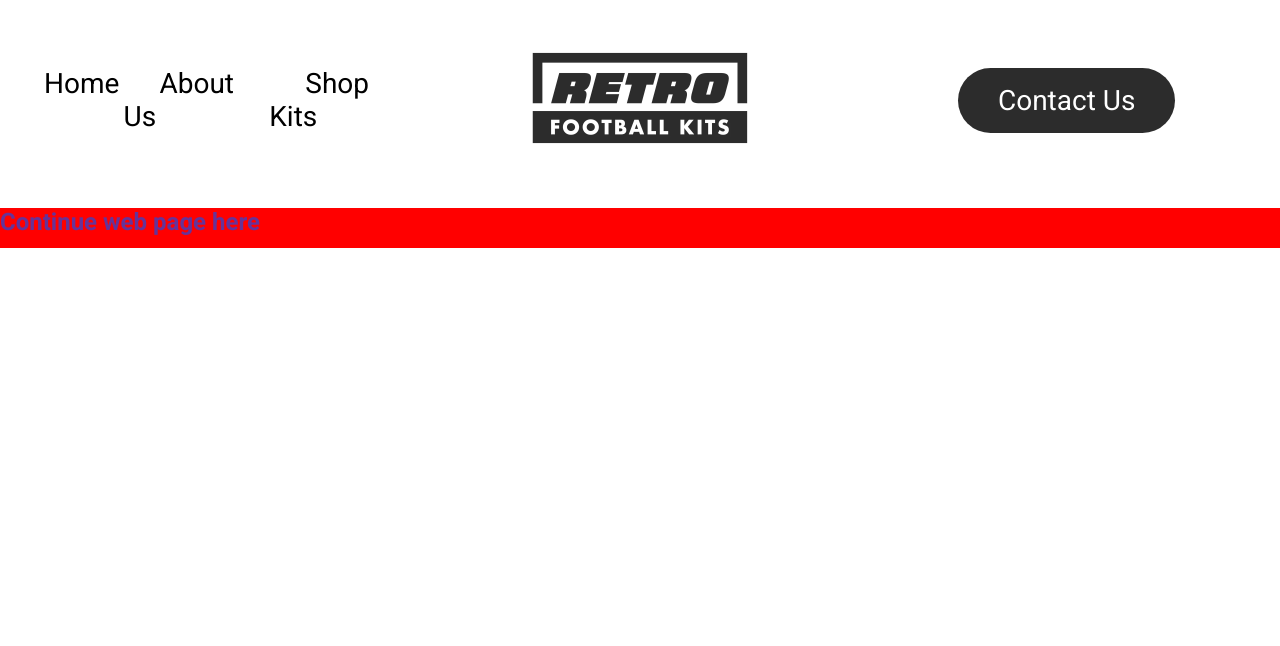
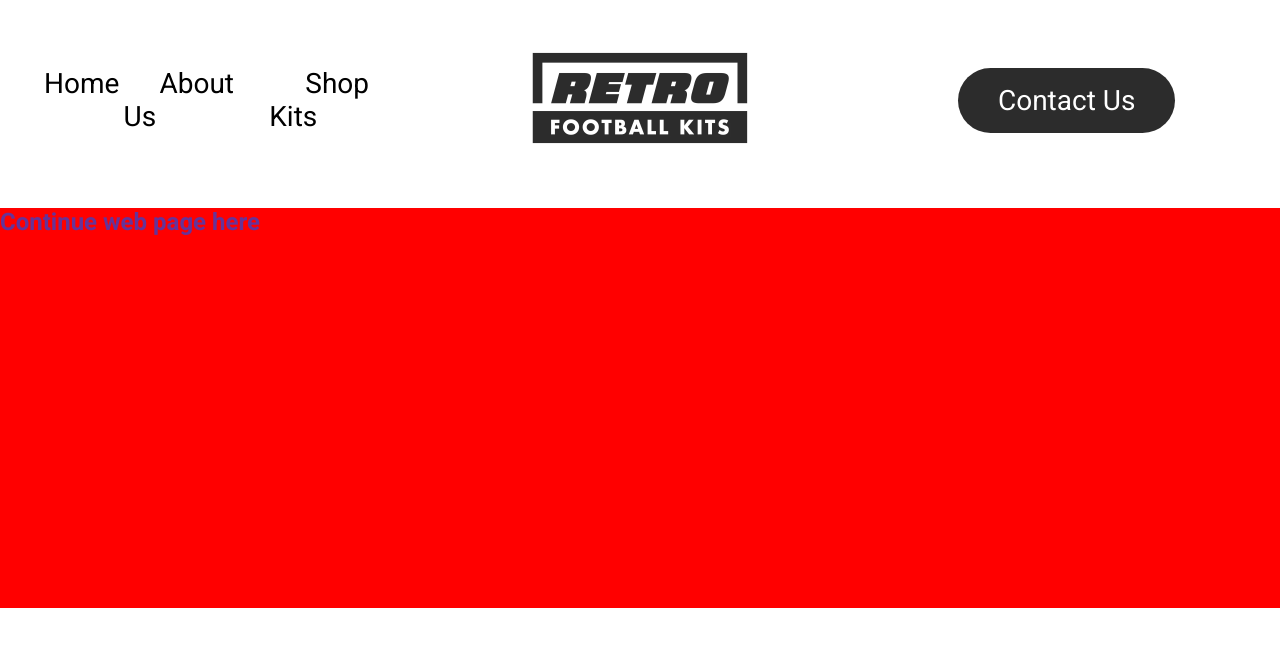
Before and after one commit to karlbatz33/RetroKits, a plain HTML site: page index.html in a window 1280 px wide. Shown: the top 646 px of the page. Drawn offline with Linux system fonts and the light colour scheme.

Commit message:
Polished code and setup frame for second part of landing section.

```diff
--- a/style.css
+++ b/style.css
@@ -132,5 +132,5 @@ a, li, .nav__container, .nav__container--mini,
     margin-top: 8px;
     color: rebeccapurple;
     background-color: red;
-    height: 40px;
+    height: calc(100vh - 50vh);
 }
```
